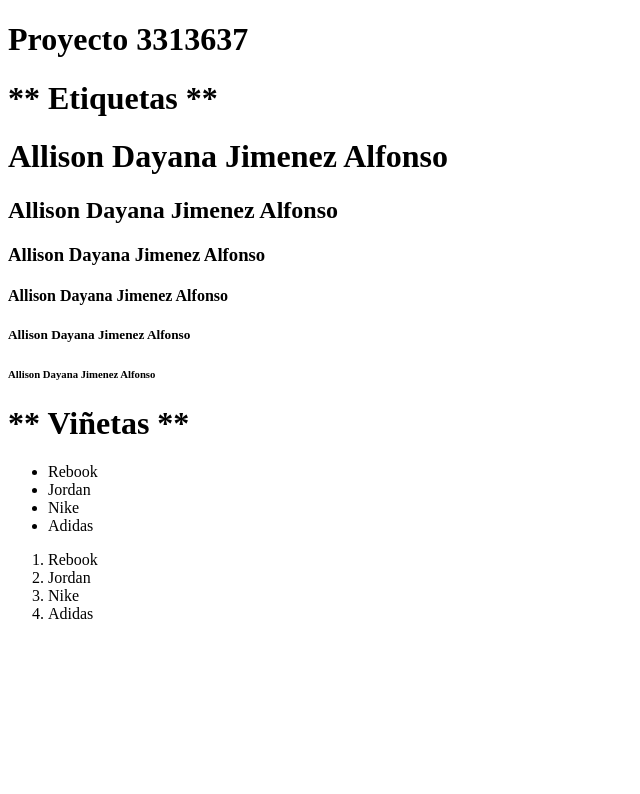
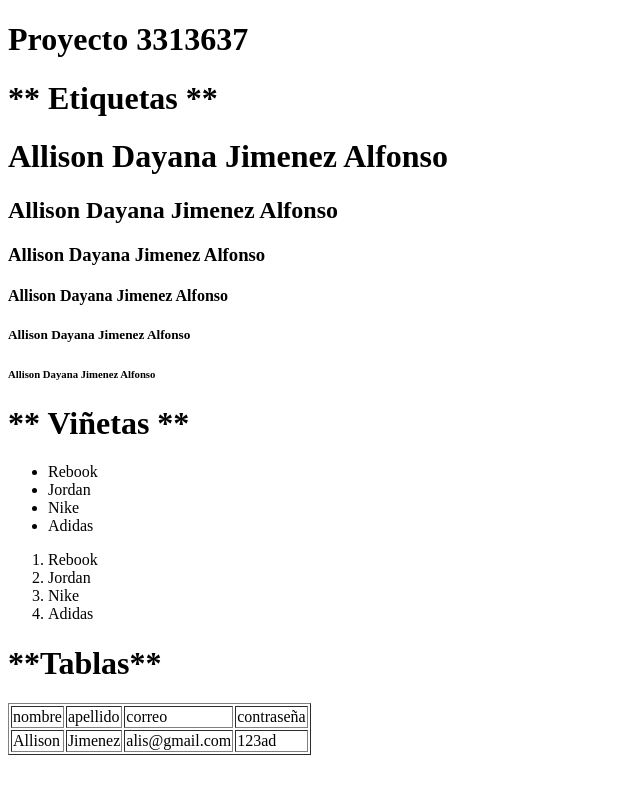
Before and after one commit to AlisA218/Proyecto3313637, a plain HTML site: page index.html in a window 1280 px wide. Shown: the whole page, without its empty margins (0-640 px from the left). Drawn offline with Linux system fonts and the light colour scheme.

Commit message:
creacion de tablas

```diff
--- a/index.html
+++ b/index.html
@@ -31,5 +31,21 @@
     <li>Adidas</li>
 </ol>
 
+
+<h1>**Tablas**</h1>
+<table border="1">
+    <tr>
+        <td>nombre</td>
+        <td>apellido</td>
+        <td>correo</td>
+        <td>contraseña</td>
+    </tr>
+      <tr>
+        <td>Allison</td>
+        <td>Jimenez</td>
+        <td>alis@gmail.com</td>
+        <td>123ad</td>
+    </tr>
+</table>
 </body>
 </html>
```
